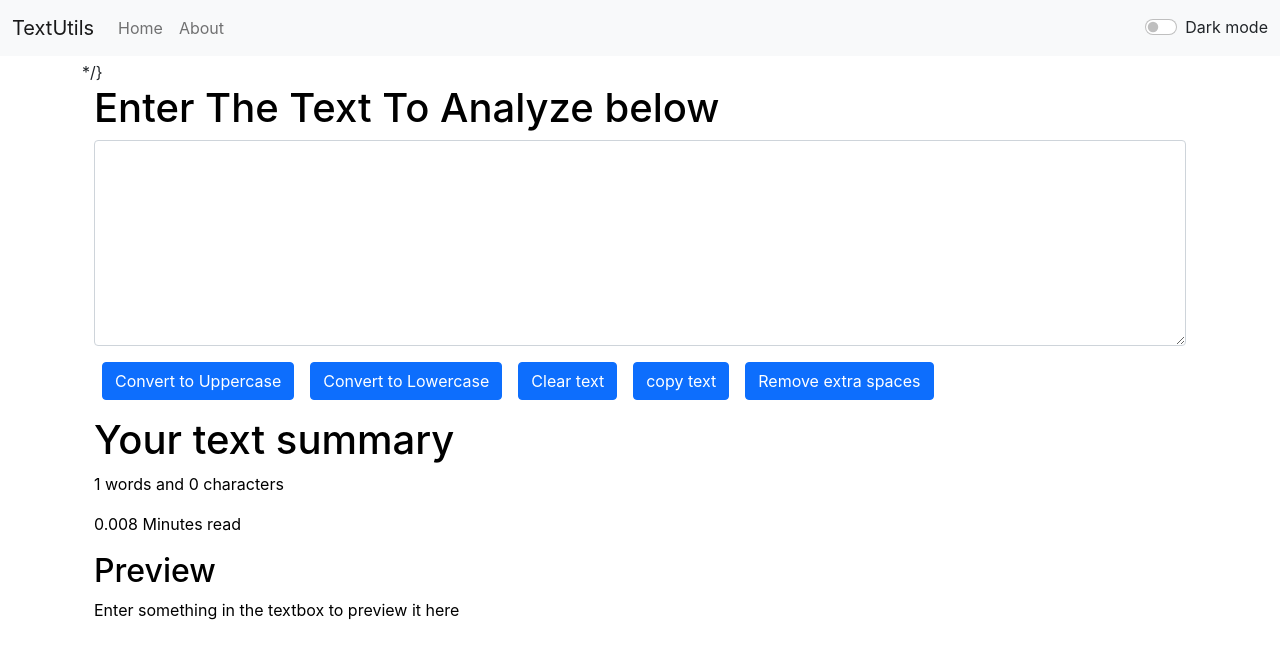
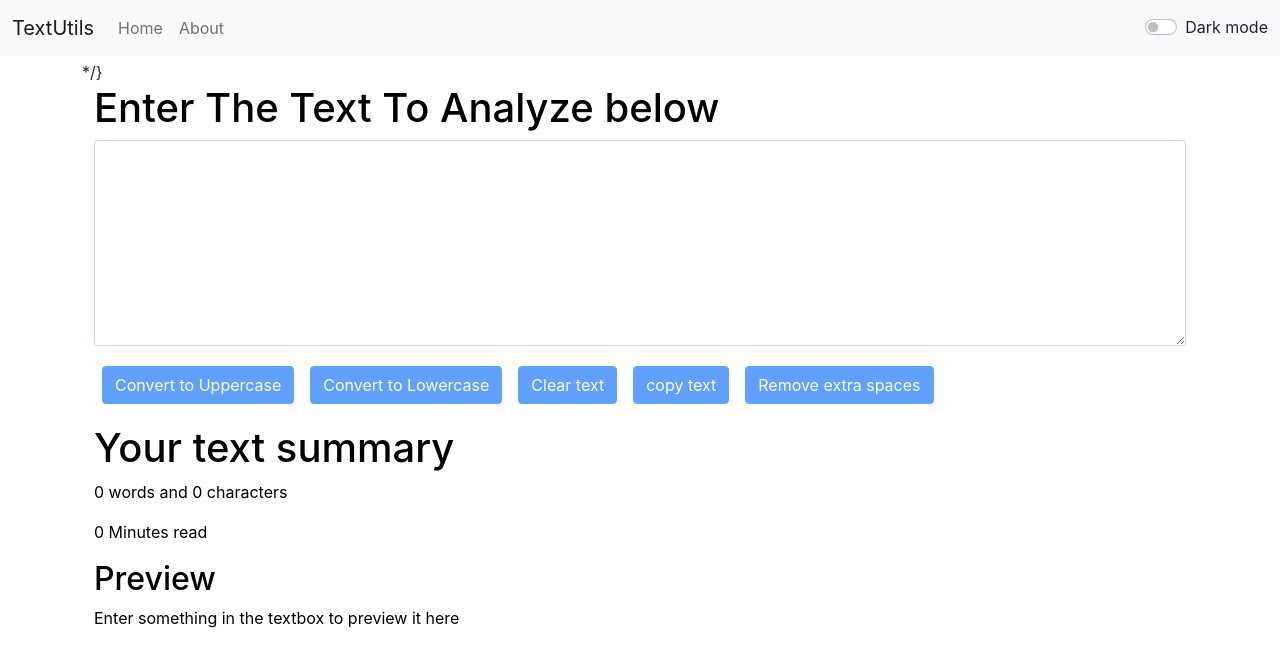
Before and after one commit to anujvkmgithub/TextUtils-ReactApp, a React (Create React App) app: page / in a window 1280 px wide. Shown: the top 666 px of the page. Built offline with nearby package versions, Linux system fonts and the light colour scheme.

Commit message:
Add files via upload

```diff
--- a/src/components/TextForm.js
+++ b/src/components/TextForm.js
@@ -22,7 +22,7 @@ export default function TextForm(props) {
         const handleClearClick = () => {
             let newText = '';
             settext(newText)
-            props.showAlert("Clear text!", "success");
+            props.showAlert("Text Cleared!", "success");
         }
         const handleCopy = () => {
             var text = document.getElementById("myBox");
@@ -42,18 +42,18 @@ export default function TextForm(props) {
                 <div className="container" style={{color: props.mode === 'dark'?'white':'black'}}>
                     <h1>{props.heading}</h1>
                     <div className="mb-3">
-                    <textarea id='myBox' className="form-control" value={text} onChange={handleOnChange} style={{backgroundColor: props.mode === 'dark'?'#2a344f':'white', color: props.mode === 'dark'?'white':'black'}} rows="8"></textarea>
+                    <textarea id='myBox' className="form-control" value={text} onChange={handleOnChange} style={{backgroundColor: props.mode === 'dark'?'rgb(41 55 95)':'white', color: props.mode === 'dark'?'white':'black'}} rows="8"></textarea>
                     </div>
-                    <button className='btn btn-primary mx-2' onClick={handleupclick}>Convert to Uppercase</button>
-                    <button className='btn btn-primary mx-2' onClick={handleloclick}>Convert to Lowercase</button>
-                    <button className='btn btn-primary mx-2' onClick={handleClearClick}>Clear text</button>
-                    <button className='btn btn-primary mx-2' onClick={handleCopy}>copy text</button>
-                    <button className='btn btn-primary mx-2' onClick={handleExtraSpaces}>Remove extra spaces</button>
+                    <button disabled={text.length===0} className='btn btn-primary mx-2 my-1' onClick={handleupclick}>Convert to Uppercase</button>
+                    <button disabled={text.length===0} className='btn btn-primary mx-2 my-1' onClick={handleloclick}>Convert to Lowercase</button>
+                    <button disabled={text.length===0} className='btn btn-primary mx-2 my-1' onClick={handleClearClick}>Clear text</button>
+                    <button disabled={text.length===0} className='btn btn-primary mx-2 my-1' onClick={handleCopy}>copy text</button>
+                    <button disabled={text.length===0} className='btn btn-primary mx-2 my-1' onClick={handleExtraSpaces}>Remove extra spaces</button>
                 </div>
                 <div className='container my-3' style={{color: props.mode === 'dark'?'white':'black'}}>
                     <h1>Your text summary</h1>
-                    <p>{text.split(" ").length} words and {text.length} characters</p>
-                    <p>{0.008 * text.split(" ").length} Minutes read</p>
+                    <p>{text.split(/\s+/).filter((element)=>{return element.length!==0}).length} words and {text.length} characters</p>
+                    <p>{0.008 * text.split(" ").filter((element)=>{return element.length!==0}).length} Minutes read</p>
                     <h2>Preview</h2>
                     <p>{text.length>0?text:"Enter something in the textbox to preview it here"}</p>
                 </div>
```
